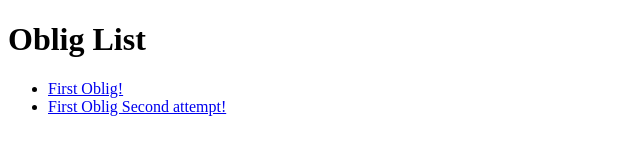
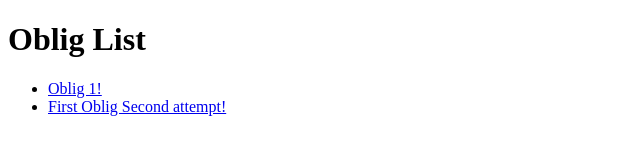
Before and after one commit to saraulhassan/s341501.github.io, a plain HTML site: page index.html in a window 1280 px wide. Shown: the full height of the page, 0-640 px from the left. Drawn offline with Linux system fonts and the light colour scheme.

Commit message:
Update index.html

```diff
--- a/index.html
+++ b/index.html
@@ -9,7 +9,7 @@
 <body>
     <h1>Oblig List</h1>
     <ul>
-        <li><a href="oblig1/index.html">First Oblig!</a></li>
+        <li><a href="oblig1/homepage.html">Oblig 1!</a></li>
         <li><a href="oblig1Revision/index.html">First Oblig Second attempt!</a></li>
     </ul>
 </body>
```
